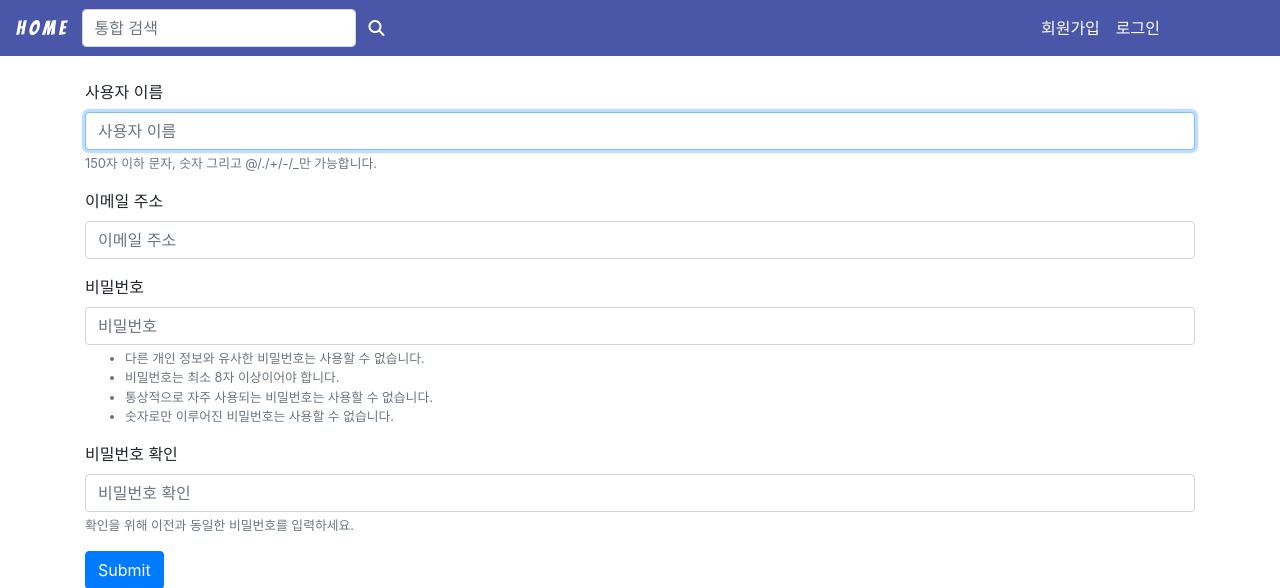
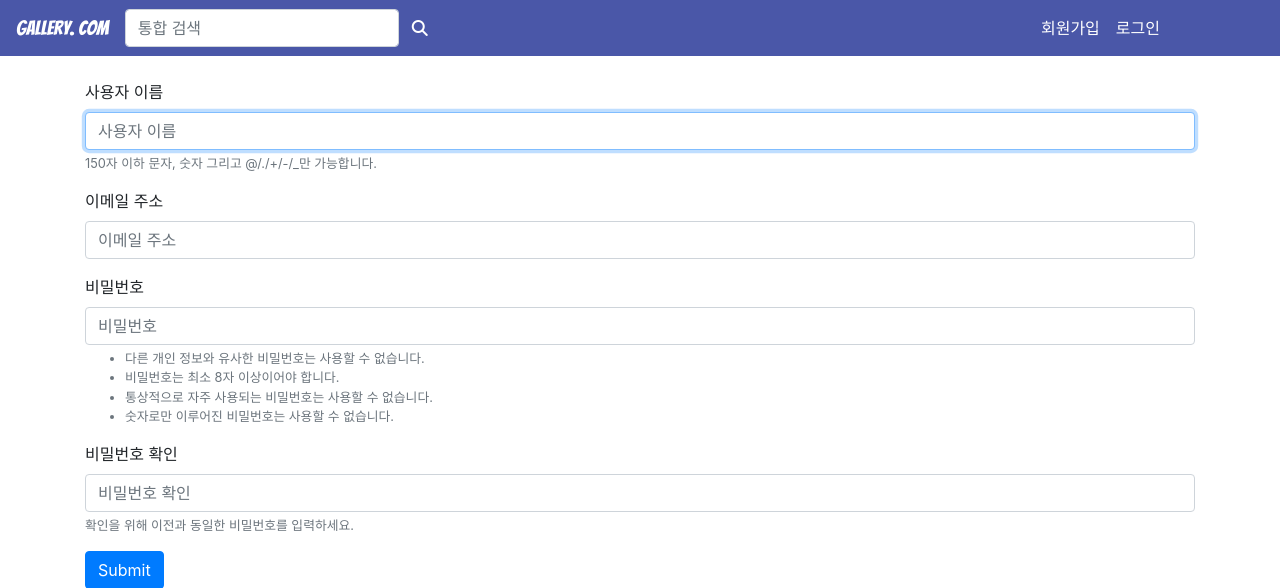
Before and after one commit to eunji-j/Gallery, a Django app: page /accounts/signup/ in a window 1280 px wide. Shown: the top 588 px of the page. Run offline with Django 3.2, Linux system fonts and the light colour scheme; some libraries are stand-ins or nearby versions.

Commit message:
heroku 배포

```diff
--- a/dcinside/templates/base.html
+++ b/dcinside/templates/base.html
@@ -5,7 +5,7 @@
   <meta charset="UTF-8">
   <meta name="viewport" content="width=device-width, initial-scale=1.0">
   <meta http-equiv="X-UA-Compatible" content="ie=edge">
-  <title>inside.com</title>
+  <title>gallery.com</title>
   <link rel="stylesheet" href="https://stackpath.bootstrapcdn.com/bootstrap/4.3.1/css/bootstrap.min.css" integrity="sha384-ggOyR0iXCbMQv3Xipma34MD+dH/1fQ784/j6cY/iJTQUOhcWr7x9JvoRxT2MZw1T" crossorigin="anonymous">
   <link href="https://fonts.googleapis.com/css?family=Bangers&display=swap" rel="stylesheet">
   <link href="https://fonts.googleapis.com/css?family=Nanum+Gothic:700&display=swap" rel="stylesheet">
@@ -28,7 +28,7 @@
 </head>
 <body>
     <nav class="navbar navbar-expand-lg" style="background-color:#4a57a8;">
-      <a id="title" class="navbar-brand text-white" href="{% url 'articles:index' %}">H O M E</a>
+      <a id="title" class="navbar-brand text-white" href="{% url 'articles:index' %}">gallery. com</a>
       <button class="navbar-toggler" type="button" data-toggle="collapse" data-target="#navbarSupportedContent" aria-controls="navbarSupportedContent" aria-expanded="false" aria-label="Toggle navigation">
         <span class="navbar-toggler-icon"></span>
       </button>
```
